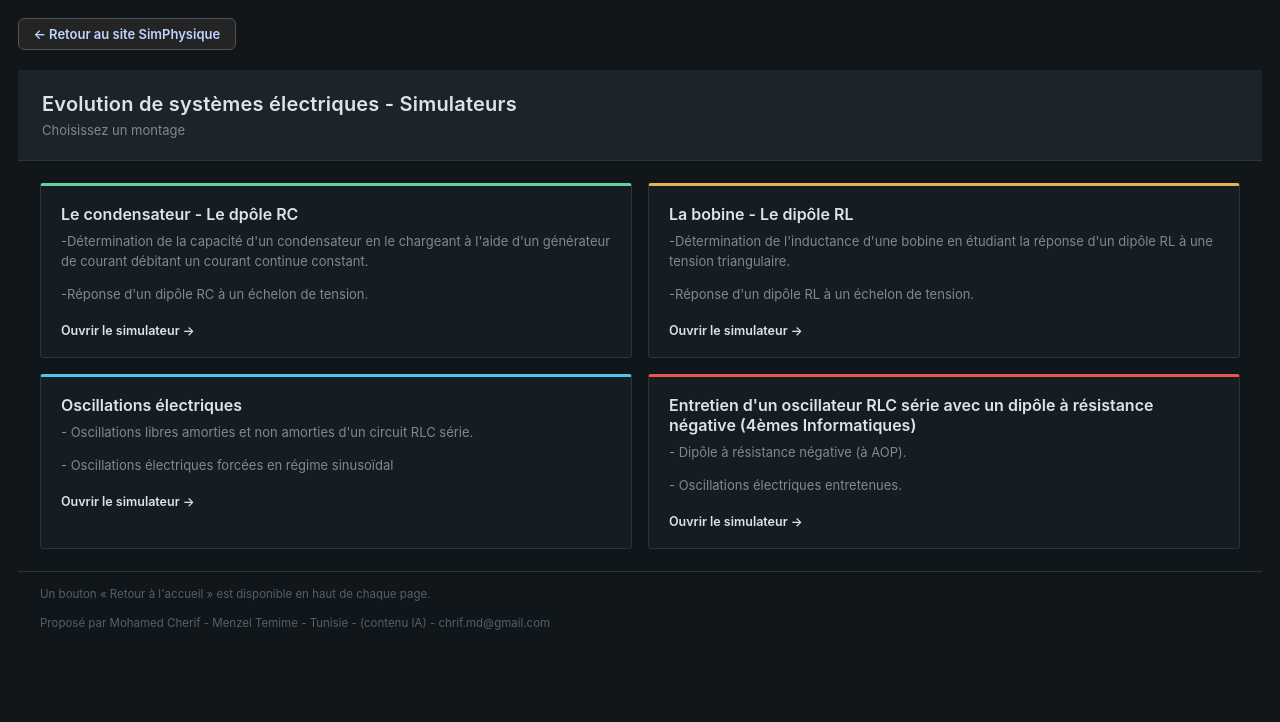
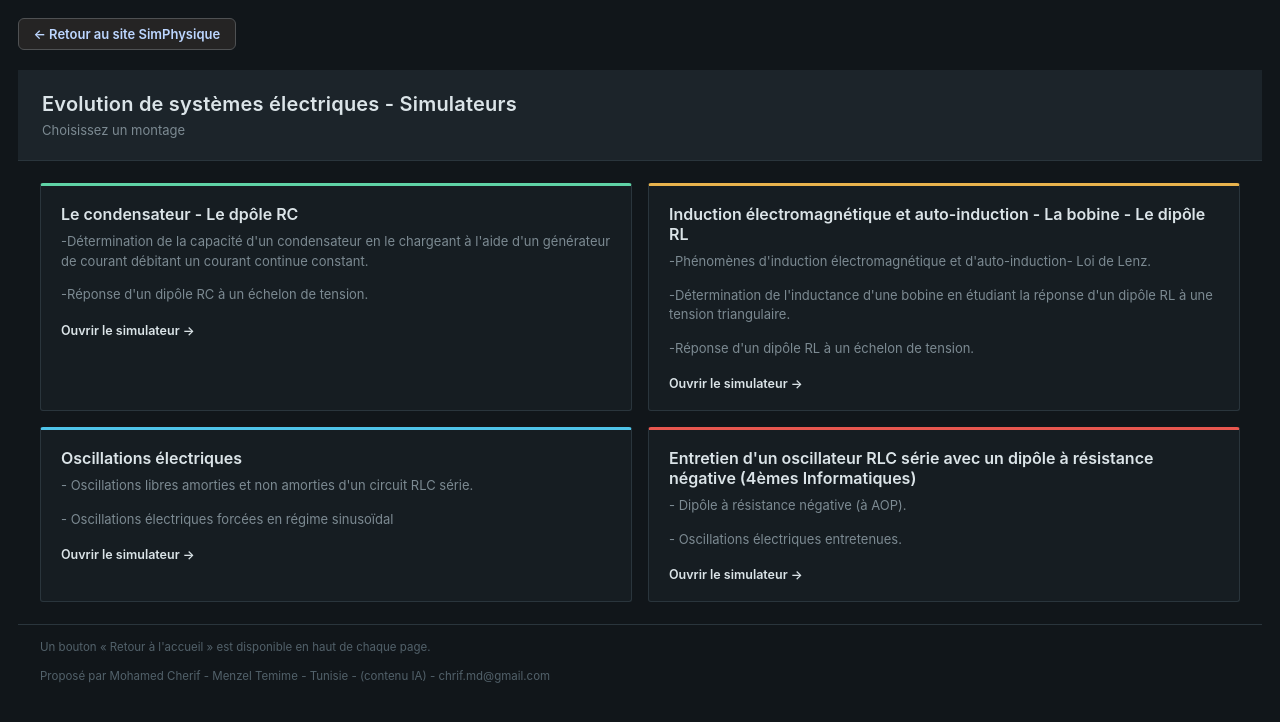
Before and after one commit to chrifmd/sys_electriques, a plain HTML site: page sys_electriques/index.html in a window 1280 px wide. Drawn offline with Linux system fonts and the light colour scheme.

Commit message:
Add files via upload

```diff
--- a/sys_electriques/index.html
+++ b/sys_electriques/index.html
@@ -221,7 +221,8 @@
     </a>
 
     <a class="card" href="inductance.html" style="--card-color: var(--in-color)">
-      <h2>La bobine - Le dipôle RL</h2>
+      <h2>Induction électromagnétique et auto-induction - La bobine - Le dipôle RL</h2>
+      <p>-Phénomènes d'induction électromagnétique et d'auto-induction- Loi de Lenz.</p>
       <p> -Détermination de l'inductance d'une bobine en étudiant la réponse d'un dipôle RL à une tension triangulaire.</p>
       <p> -Réponse d'un dipôle RL à un échelon de tension.</p>
       <span class="cta">Ouvrir le simulateur</span>
```
